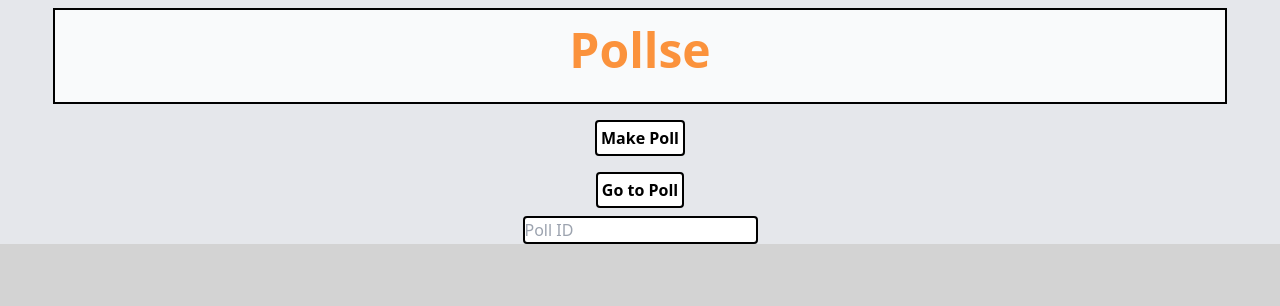
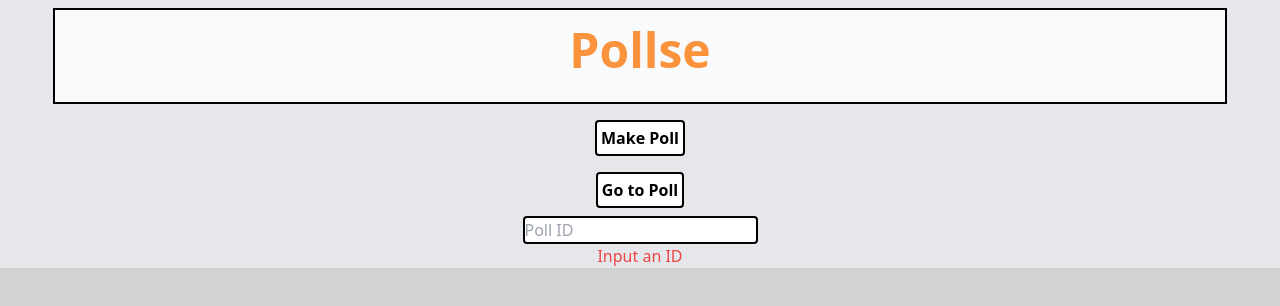
Before and after one commit to Tristan-Keester/Pollse, a React (Vite) app: page / in a window 1280 px wide. Both pictures are taken after a click on the button "Go to Poll". Shown: the top 306 px of the page. Built offline with nearby package versions, Linux system fonts and the light colour scheme.

Commit message:
Added error messages for client side for empty input fields

```diff
--- /dev/null
+++ b/client/components/error.tsx
@@ -0,0 +1,15 @@
+import React from 'react';
+
+interface ErrorProps {
+  errorText: string;
+}
+
+const ErrorBlock = ({ errorText }: ErrorProps) => {
+  return(
+    <div className="">
+      <p className="text-red-500">{errorText}</p>
+    </div>
+  );
+};
+
+export default ErrorBlock;
--- a/client/pages/Home.tsx
+++ b/client/pages/Home.tsx
@@ -1,23 +1,38 @@
-import React from "react";
+import React, { useState } from "react";
 import { useNavigate } from "react-router-dom";
 
 import Header from "../components/header";
+import ErrorBlock from "../components/error";
 
 const Home = () => {
   const navigate = useNavigate();
 
+  const pollButtons = {
+    default: <button onClick={goToPoll} className="bg-white font-bold border-black border-solid border-2 rounded m-2 p-1">Go to Poll</button>,
+    loading: <button onClick={goToPoll} className="cursor-wait bg-white font-bold border-black border-solid border-2 rounded m-2 p-1">Go to Poll</button>,
+  }
+
+  const [goToPollButton, setGoToPollButton] = useState<React.ReactElement>(pollButtons.default);
+  const [errorDiv, setErrorDiv] = useState<React.ReactElement>(null);
+
   async function goToPoll() {
     const pollID = document.getElementById("go-to-poll-input") as HTMLInputElement;
 
-    if (pollID.value === "") return;
+    if (pollID.value === "") {
+      setErrorDiv(<ErrorBlock errorText="Input an ID" />);
+      return;
+    };
 
     try {
+      setGoToPollButton(pollButtons.loading);
       const response = await fetch(`api/poll/data/${pollID.value}`);
+
+      setGoToPollButton(pollButtons.default);
       if (response.status !== 200) {
-        // !!! Create visual telling user poll doesn't exist
-        console.log("Poll does not exist");
+        setErrorDiv(<ErrorBlock errorText="No poll exists with that ID" />);
         return;
       }
+
       navigate(`/vote/${pollID.value}`);
     }
     catch (error) {
@@ -26,11 +41,12 @@ const Home = () => {
   }
 
   return(
-    <div className="grid grid-cols-1 bg-gray-200 h-full w-full flex-col justify-items-center">
+    <div id="home-div" className="grid grid-cols-1 bg-gray-200 h-full w-full flex-col justify-items-center">
       <Header />
       <button onClick={() => navigate("/makepoll")} className="bg-white font-bold border-black border-solid border-2 rounded m-2 p-1">Make Poll</button>
-      <button onClick={goToPoll} className="bg-white font-bold border-black border-solid border-2 rounded m-2 p-1">Go to Poll</button>
+      {goToPollButton}
       <input type="text" id="go-to-poll-input" placeholder="Poll ID" className="border-black border-solid border-2 rounded"/>
+      {errorDiv}
     </div>
   );
 };
--- a/client/pages/MakePoll.tsx
+++ b/client/pages/MakePoll.tsx
@@ -4,20 +4,26 @@ import { useNavigate } from 'react-router-dom';
 import Header from "../components/header";
 import Answer, { AnswerOptions } from "../components/answer";
 import { PollCreateData } from "../types";
+import ErrorBlock from "../components/error";
 
 const MakePoll = () => {
   const navigate = useNavigate();
 
   const [answers, setAnswers] = useState<String[]>([]);
   const [htmlAnswers, setHtmlAnswers] = useState<React.JSX.Element[]>([]);
+  const [errorDiv, setErrorDiv] = useState<React.ReactElement>(null);
 
   function addAnswer() {
     const ans = document.getElementById("answer-input-field") as HTMLInputElement;
 
-    // !!! Tell user to put something in field
-    if (ans.value === "") return;
-    // !!! Tell user they created duplicate
-    if (answers.includes(ans.value)) return;
+    if (ans.value === "") {
+      setErrorDiv(<div className="col-span-6"><ErrorBlock errorText="No answer in field" /></div>);
+      return;
+    };
+    if (answers.includes(ans.value)) {
+      setErrorDiv(<div className="col-span-6"><ErrorBlock errorText="Answers must be unique" /></div>);
+      return;
+    };
 
     const htmlAns = <Answer
       key={`${ans.value}${answers.length + 1}${Date.now()}`}
@@ -35,9 +41,14 @@ const MakePoll = () => {
   async function startPoll() {
     const question = document.getElementById("question-input-field") as HTMLInputElement;
 
-    // !!! Tell user to input a question
-    if (question.value === "") return;
-    if (answers.length <= 1) return;
+    if (question.value === "") {
+      setErrorDiv(<div className="col-span-6"><ErrorBlock errorText="Must have a question" /></div>);
+      return;
+    };
+    if (answers.length <= 1) {
+      setErrorDiv(<div className="col-span-6"><ErrorBlock errorText="Must have 2 or more answers to start poll" /></div>);
+      return;
+    };
 
     const pollCreateData: PollCreateData = { question: question.value, answers };
 
@@ -75,6 +86,7 @@ const MakePoll = () => {
         </div>
         <div className="col-span-6 h-1 w-full bg-orange-300"></div>
         <button type="button" id="start-poll-button" onClick={startPoll} className="col-span-6 w-32 h-12 bg-white font-bold border-black border-solid border-2 rounded m-2 p-1">Start Poll</button>
+        {errorDiv}
       </div>
     </div>
   );
--- a/client/pages/Results.tsx
+++ b/client/pages/Results.tsx
@@ -63,8 +63,6 @@ const Results = () => {
 
   async function getPoll() {
     try {
-      // !!! Move this check to home and transfer the data over to here instead
-      // cause right now the screen flickers and it suck
       const response = await fetch(`/api/poll/data/${pollID}`);
 
       if (response.status === 404) {
--- a/client/pages/Vote.tsx
+++ b/client/pages/Vote.tsx
@@ -3,6 +3,7 @@ import { useLocation, useNavigate } from "react-router-dom";
 
 import Header from "../components/header";
 import Answer, { AnswerOptions } from "../components/answer";
+import ErrorBlock from "../components/error";
 
 const Vote = () => {
   const location = useLocation();
@@ -12,6 +13,7 @@ const Vote = () => {
 
   const [question, setQuestion] = useState("");
   const [answers, setAnswers] = useState<React.ReactElement[]>([]);
+  const [errorDiv, setErrorDiv] = useState<React.ReactElement>(null);
 
   useEffect(() => {
     getPoll();
@@ -37,8 +39,7 @@ const Vote = () => {
         navigate(`/results/${pollID}`);
       }
       else {
-        // !!! Inform user of voting issue
-        console.error("Couldn't vote");
+        setErrorDiv(<ErrorBlock errorText="An Error occured when trying to send vote" />);
       }
     }
     catch (error) {
@@ -48,8 +49,6 @@ const Vote = () => {
 
   async function getPoll() {
     try {
-      // !!! Move this check to home and transfer the data over to here instead
-      // cause right now the screen flickers and it suck
       const response = await fetch(`/api/poll/data/${pollID}`);
 
       if (response.status === 404) {
@@ -97,6 +96,7 @@ const Vote = () => {
         </div>
         <div className="col-span-6 h-1 w-full bg-orange-300"></div>
         <button type="button" onClick={goToResults} className="col-span-6 w-32 h-12 bg-white font-bold border-black border-solid border-2 rounded m-2 p-1">Go To Results</button>
+        {errorDiv}
       </div>
     </div>
   );
```
Also changed, not shown: 2 other files (tests, documents, lock files or other folders).
